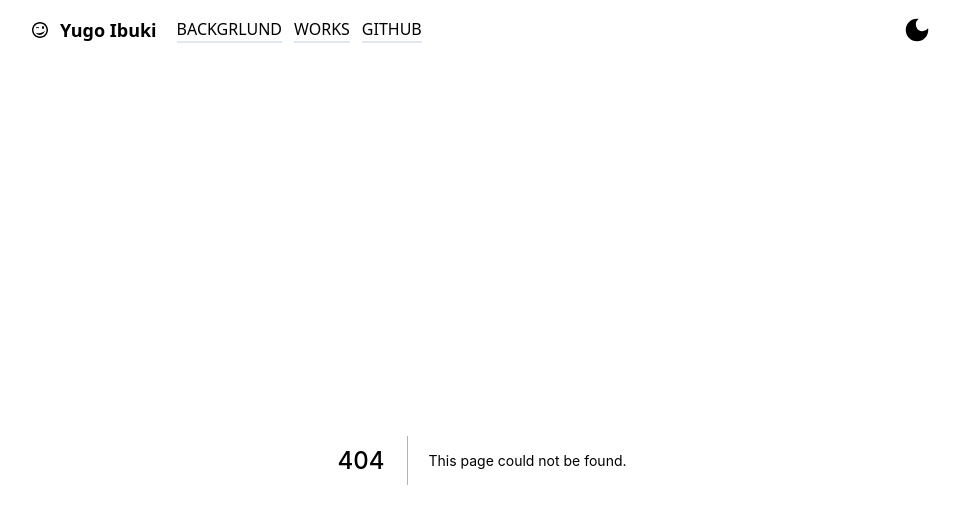
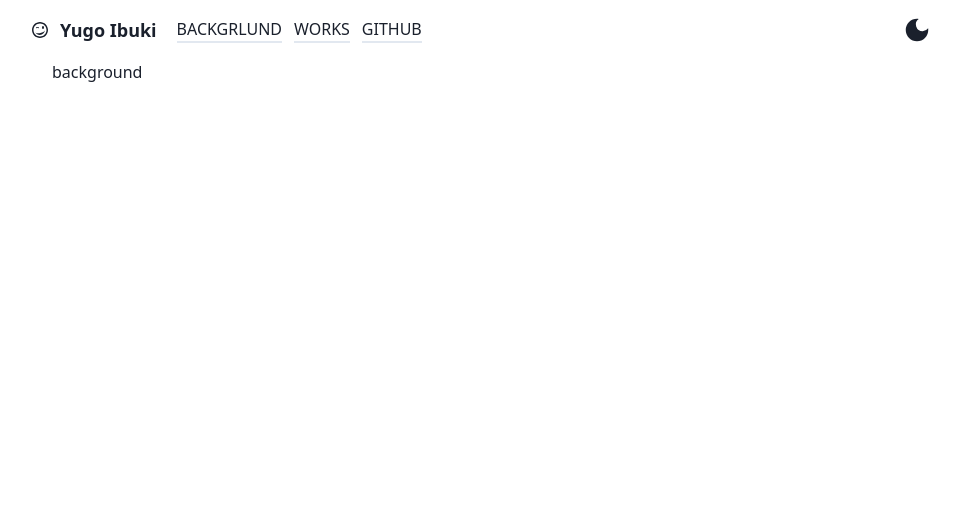
Before and after one commit to yugo-ibuki/portfolio, a Next.js app: page /background in a window 1280 px wide. Before the commit this address had no page. Shown: the top 508 px of the page, without its empty margins (158-1118 px from the left). Built offline with nearby package versions, Linux system fonts and the light colour scheme.

Commit message:
feat: background && works ページのみ作成

```diff
--- /dev/null
+++ b/src/pages/background.tsx
@@ -0,0 +1,11 @@
+import type { NextPage } from 'next'
+
+const Background: NextPage = () => {
+ return (
+   <div>
+     background
+   </div>
+ )
+}
+
+export default Background
--- /dev/null
+++ b/src/pages/works.tsx
@@ -0,0 +1,11 @@
+import type { NextPage } from 'next'
+
+const Works: NextPage = () => {
+  return (
+    <div>
+      work
+    </div>
+  )
+}
+
+export default Works
```
